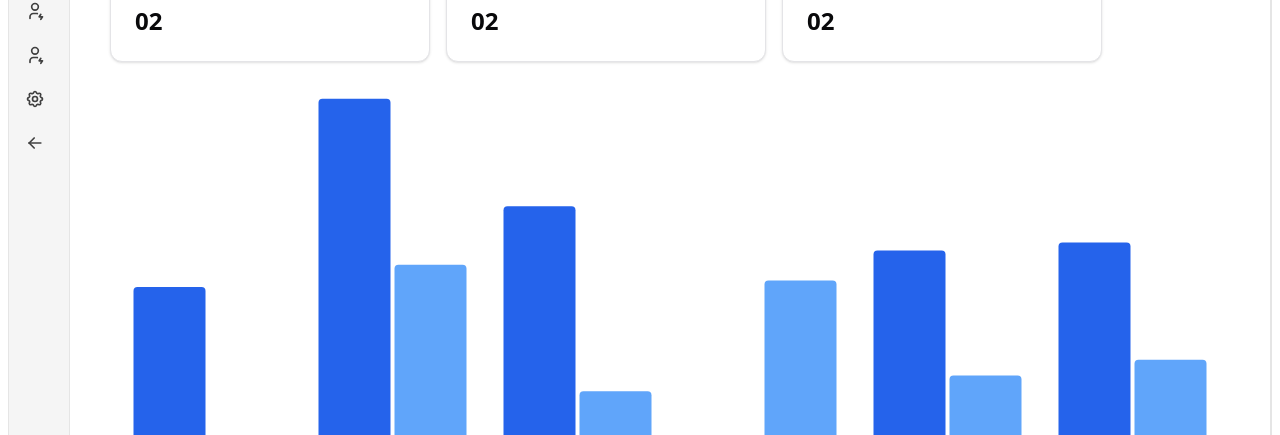
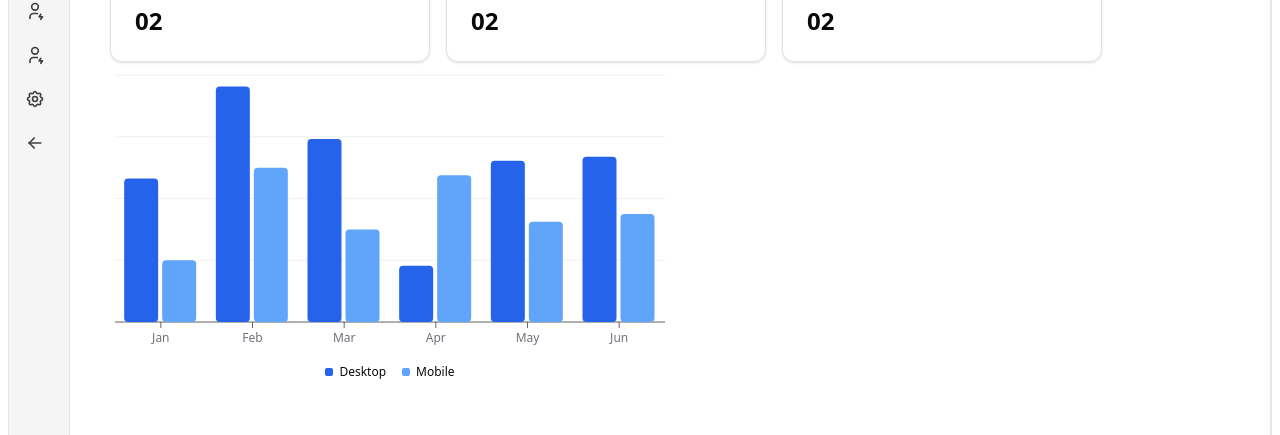
Before and after one commit to Sadman-Arif-Wamim/Project-Management-Tool, a React (Vite) app in the folder frontend/: page /dashboard in a window 1280 px wide. Shown: the part 217-652 px from the top of the page. Built offline with nearby package versions, Linux system fonts and the light colour scheme.

Commit message:
ui: enhance barchart ui

```diff
--- a/frontend/src/components/custom/barchart.tsx
+++ b/frontend/src/components/custom/barchart.tsx
@@ -1,8 +1,15 @@
 "use client";
 
-import { Bar, BarChart } from "recharts";
+import { Bar, BarChart, CartesianGrid, XAxis } from "recharts";
 
-import { ChartConfig, ChartContainer } from "@/components/ui/chart";
+import {
+   ChartConfig,
+   ChartContainer,
+   ChartLegend,
+   ChartLegendContent,
+   ChartTooltip,
+   ChartTooltipContent,
+} from "@/components/ui/chart";
 
 const chartData = [
    { month: "January", desktop: 186, mobile: 80 },
@@ -26,8 +33,18 @@ const chartConfig = {
 
 export function BarChartComp() {
    return (
-      <ChartContainer config={chartConfig} className="min-h-[200px] w-full">
+      <ChartContainer config={chartConfig} className="min-h-[300px] w-1/2">
          <BarChart accessibilityLayer data={chartData}>
+            <CartesianGrid vertical={false} />
+            <XAxis
+               dataKey="month"
+               tickLine={true}
+               tickMargin={5}
+               axisLine={true}
+               tickFormatter={(value) => value.slice(0, 3)}
+            />
+            <ChartTooltip content={<ChartTooltipContent />} />
+            <ChartLegend content={<ChartLegendContent />} />
             <Bar dataKey="desktop" fill="var(--color-desktop)" radius={4} />
             <Bar dataKey="mobile" fill="var(--color-mobile)" radius={4} />
          </BarChart>
```
